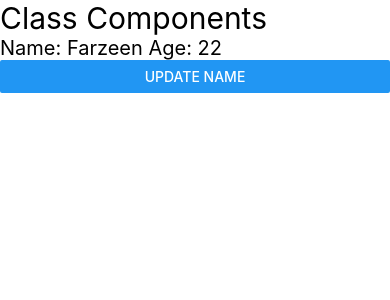
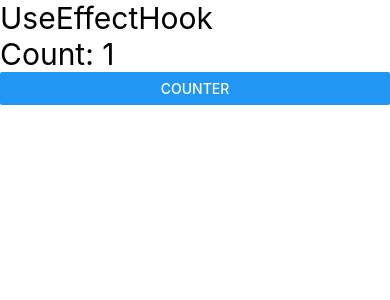
Before and after one commit to farzeen-ali/React-Native-Full-Course-2024-The-Techzeen, a React Native app: screen / in a window 390 px wide. Shown: the top 300 px of the page. Built offline with nearby package versions, Linux system fonts and the light colour scheme.

Commit message:
UseEffect Hook For Mounting Phase

```diff
--- a/App.jsx
+++ b/App.jsx
@@ -4,7 +4,8 @@
 import React from 'react';
 // import { Button, Text, View } from 'react-native';
 import { View } from 'react-native';
-import ClassComponents from './src/components/ClassComponents';
+import UseEffectHook from './src/components/UseEffectHook';
+// import ClassComponents from './src/components/ClassComponents';
 // import Grid from './src/components/Grid';
 // import ContactListScreen from './src/screens/Contact/ContactListScreen';
 // import LoginForm from './src/components/LoginForm';
@@ -39,7 +40,8 @@
       {/* <LoginForm /> */}
       {/* <ContactListScreen /> */}
       {/* <Grid /> */}
-      <ClassComponents />
+      {/* <ClassComponents /> */}
+      <UseEffectHook />
     </View>
   );
 };
--- /dev/null
+++ b/src/components/UseEffectHook.jsx
@@ -0,0 +1,20 @@
+/* eslint-disable prettier/prettier */
+/* eslint-disable react-native/no-inline-styles */
+import { View, Text, Button } from 'react-native';
+import React, { useEffect, useState } from 'react';
+
+const UseEffectHook = () => {
+    const [count, setCount] = useState(1);
+    useEffect(() => {
+        console.log('API Calling');
+    }, []);
+  return (
+    <View>
+      <Text style={{ fontSize: 30 }}>UseEffectHook</Text>
+      <Text style={{ fontSize: 30 }}>Count: {count}</Text>
+      <Button title="Counter" onPress={() => setCount(count + 1)} />
+    </View>
+  );
+};
+
+export default UseEffectHook;
```
